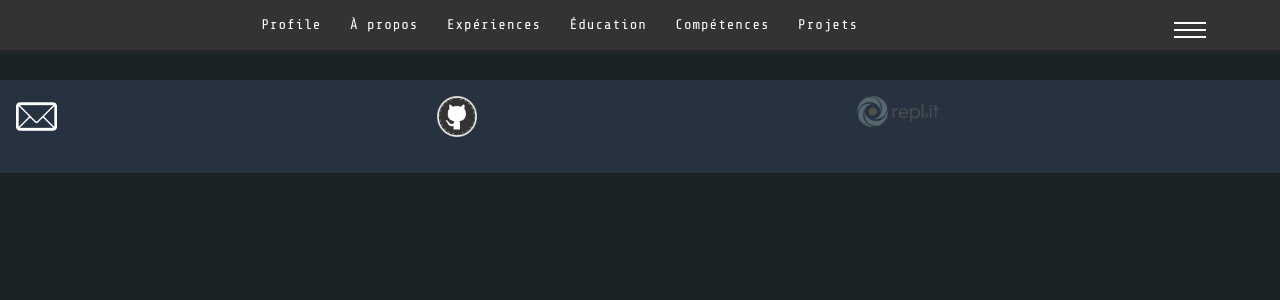
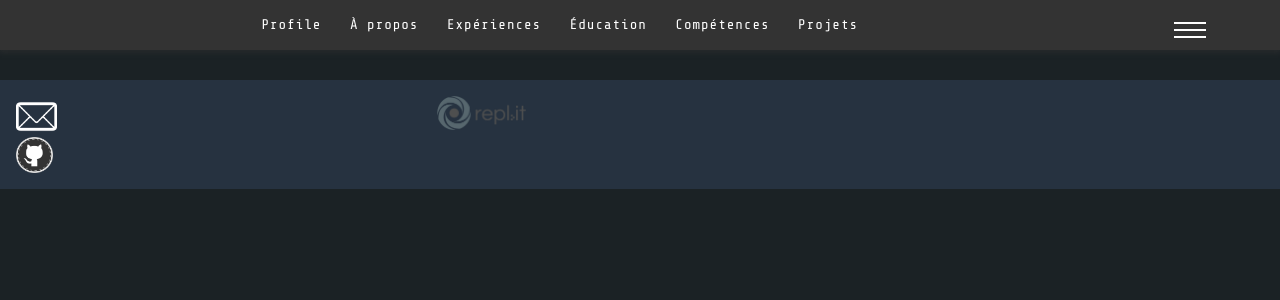
Before and after one commit to MaelC001/MaelC001.github.io, a Jekyll site: the page built from contact/index.html, in a window 1280 px wide. Shown: the top 300 px of the page. Built offline with Jekyll 4.4.1, drawn with Linux system fonts in a browser that asks for light colours; nearby versions of some CDN libraries.

Commit message:
Update default.html

```diff
--- a/_layouts/default.html
+++ b/_layouts/default.html
@@ -48,11 +48,9 @@
         <div id="col-logo">
           <a href="https://maelc001.github.io/contact/"><img src="https://maelc001.github.io/image/mail.png" class="logo" alt="Me Contacter" title="Me Contacter" width="10%"></a>
           <br>
+          <a href="https://github.com/MaelC001"><img src="https://maelc001.github.io/image/github.png" class="logo" alt="GitHub" title="GitHub" width="9%"></a>
           <br>
-          <a href="https://github.com/MaelC001"><img src="https://maelc001.github.io/image/github.png" class="logo" alt="GitHub" title="GitHub" width="10%"></a>
-          <br>
-          <br>
-          <a href="https://repl.it/@mael1"><img src="https://maelc001.github.io/image/repl-it.png" class="logo" alt="Repl.it" title="Repl.it" width="20%"></a>
+          <a href="https://repl.it/@mael1"><img src="https://maelc001.github.io/image/repl-it.png" class="logo" alt="Repl.it" title="Repl.it" width="22%"></a>
         </div>
       </div>
     </footer>
```
